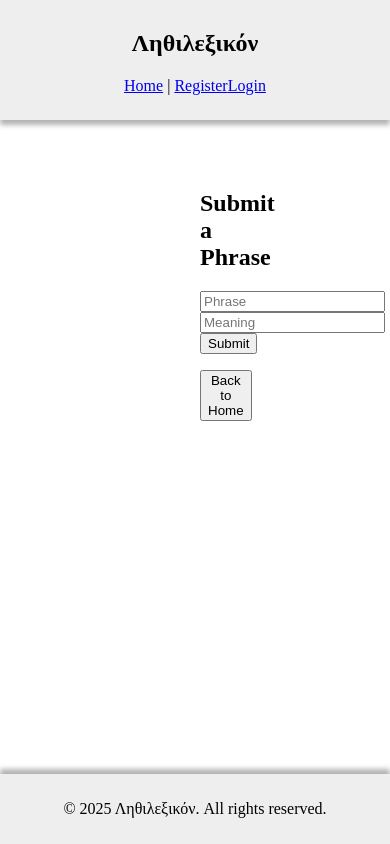
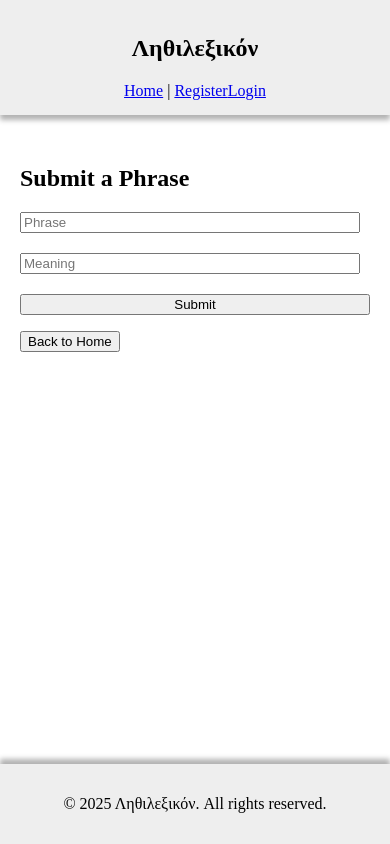
Before and after one commit to foto1864/lithilexicon, a React (Create React App) app: page /submit in a window 390 px wide. Built offline with nearby package versions, Linux system fonts and the light colour scheme; no server answers.

Commit message:
a bit responsive for now

```diff
--- a/src/Layout.css
+++ b/src/Layout.css
@@ -15,7 +15,7 @@
   background-color: #eee;
   padding: 10px;
   text-align: center;
-  box-shadow: 0 -5px 5px rgba(0, 0, 0, 0.3); /* subtle bottom shadow */
+  box-shadow: 0 -5px 5px rgba(0, 0, 0, 0.3);
 }
 
 .custom-header {
@@ -25,5 +25,32 @@
   display: flex;
   flex-direction: column;
   align-items: center;
-    box-shadow: 0 5px 5px rgba(0, 0, 0, 0.3); /* subtle bottom shadow */
+  box-shadow: 0 5px 5px rgba(0, 0, 0, 0.3);
 }
+
+/* Tablet */
+@media (max-width: 1024px) {
+  .layout-container main {
+    padding-left: 100px;
+    padding-right: 100px;
+  }
+}
+
+/* Smartphones */
+@media (max-width: 768px) {
+  .layout-container main {
+    padding-left: 20px;
+    padding-right: 20px;
+    padding-top: 30px;
+  }
+
+  .custom-header {
+    padding-top: 15px;
+    padding-bottom: 15px;
+    text-align: center;
+  }
+
+  .layout-container footer {
+    padding: 15px 10px;
+  }
+}
--- /dev/null
+++ b/src/Submit.css
@@ -0,0 +1,11 @@
+@media (max-width: 768px) {
+    .submit-form {
+    display: flex;
+    flex-direction: column;
+    row-gap: 20px;
+    }
+}
+
+.submit-form input {
+    margin-right: 10px;
+}
--- a/src/Submit.js
+++ b/src/Submit.js
@@ -4,11 +4,13 @@ import { collection, addDoc, Timestamp } from 'firebase/firestore';
 import { useUser } from './UserContext';
 import { useNavigate } from 'react-router-dom';
 
+import './Submit.css';
+
 export default function Submit() {
   const [phrase, setPhrase] = useState('');
   const [meaning, setMeaning] = useState('');
   const [message, setMessage] = useState('');
-  const { user, role, username, loading } = useUser();
+  const { user, role, username } = useUser();
   const navigate = useNavigate();
 
   const handleSubmit = async (e) => {
@@ -46,7 +48,7 @@ export default function Submit() {
   return (
     <div>
       <h2>Submit a Phrase</h2>
-      <form onSubmit={handleSubmit}>
+      <form className='submit-form' onSubmit={handleSubmit}>
         <input type="text" placeholder="Phrase" value={phrase} onChange={e => setPhrase(e.target.value)} required />
         <input type="text" placeholder="Meaning" value={meaning} onChange={e => setMeaning(e.target.value)} required />
         <button type="submit">Submit</button>
```
Lines whose indentation alone changed are shown as unchanged.
